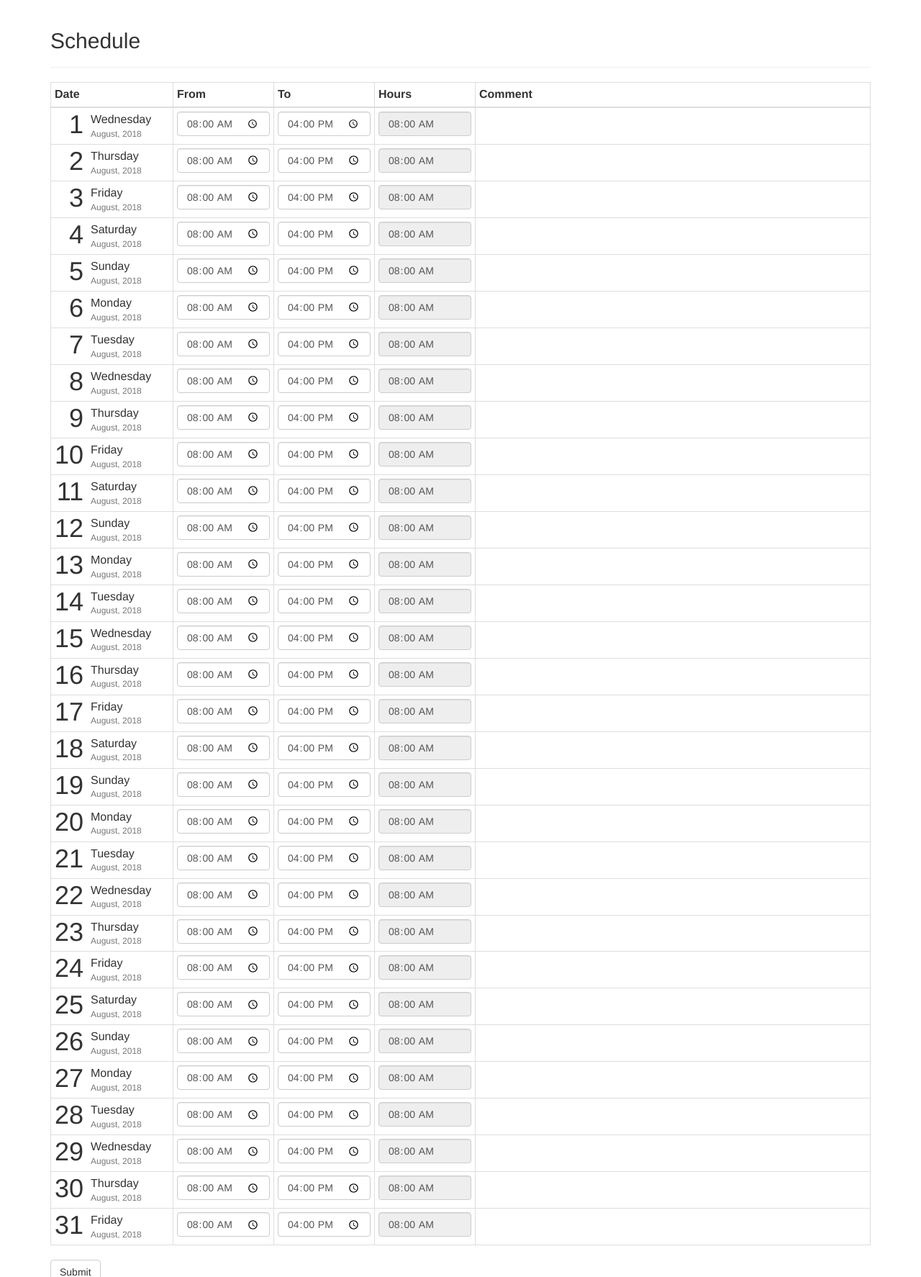
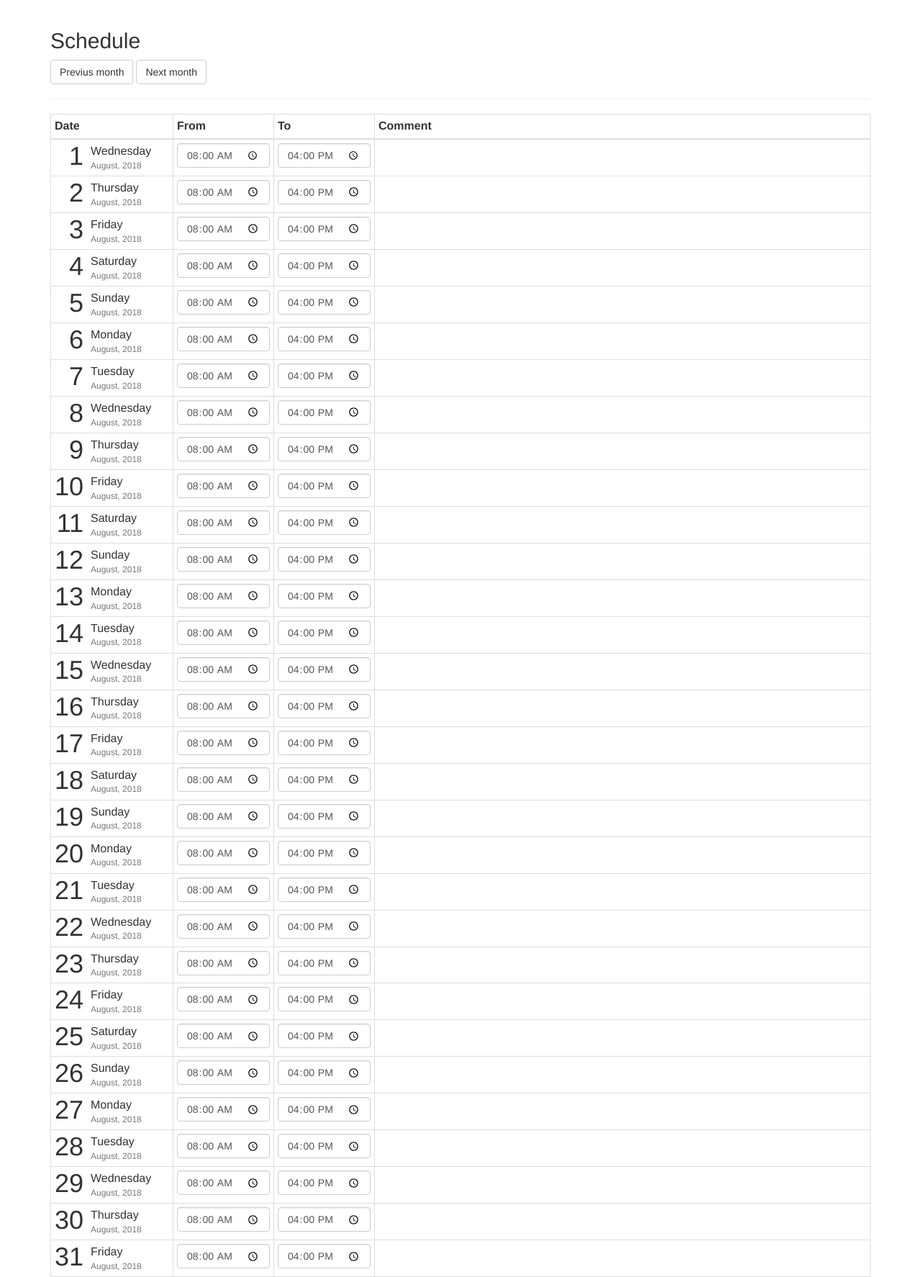
Before and after one commit to cmiacz/jquery-form, a Flask app: a page that uses templates/index.html in a window 1280 px wide. Shown: the part 52-1826 px from the top of the page at 72% size. Run offline with Flask 2, Linux system fonts and the light colour scheme; some libraries are stand-ins or nearby versions.

Commit message:
Added form data serialization and links for other months

```diff
--- a/app.py
+++ b/app.py
@@ -1,6 +1,6 @@
 # -*- coding: utf-8 -*-
 import datetime
-
+from dateutil import relativedelta
 from calendar import monthrange
 from flask import Flask, request, render_template
 
@@ -17,12 +17,17 @@ def get_dates(month):
 
 @app.route("/")
 def root():
-    month = request.args.get("month")
     try:
-        month = datetime.datetime.strptime(month, "%Y.%m")
+        current_month = datetime.datetime.strptime(request.args.get("month"), "%Y.%m")
     except (TypeError, ValueError):
-        month = datetime.datetime.today()
-    return render_template("index.html", dates=get_dates(month))
+        current_month = datetime.datetime.today()
+
+    return render_template(
+        "index.html",
+        dates=get_dates(current_month),
+        prev_month=current_month - relativedelta.relativedelta(months=1),
+        next_month=current_month + relativedelta.relativedelta(months=1),
+    )
 
 
 @app.route("/<path:path>")
@@ -32,7 +37,9 @@ def static_proxy(path):
 
 @app.route('/schedule', methods=['POST'])
 def transcribe():
-    print(request.json)
+    data = request.json
+    for date, time in data.items():
+        print("{}: {} - {}".format(date, time["from"], time["to"]))
     return "OK"
 
 
--- /dev/null
+++ b/requirements.txt
@@ -0,0 +1,2 @@
+flask
+python-dateutil
--- a/static/js/app.js
+++ b/static/js/app.js
@@ -1,3 +1,16 @@
+function getFormData() {
+    var data = {};
+    $("tr.time-entry").each(function() {
+        var date = $(this).find("input[name='date']").val();
+        var timeFrom = $(this).find("input[name='time-from']").val();
+        var timeTo = $(this).find("input[name='time-to']").val();
+        data[date] = {"from": timeFrom, "to": timeTo}
+        console.log(date);
+    });
+    return data;
+}
+
+
 $(document).ready(function() {
     $("form").submit(function(e){
         var form = $(this);
@@ -5,17 +18,7 @@ $(document).ready(function() {
             url   : form.attr("action"),
             type  : form.attr("method"),
             contentType: 'application/json;charset=UTF-8',
-            // TODO: schedule serialization
-            data  : JSON.stringify({
-                "2018-09-01": {
-                    "from": "8:00",
-                    "to": "16:00"
-                },
-                "2018-09-02": {
-                    "from": "9:00",
-                    "to": "17:00"
-                },
-            }),
+            data  : JSON.stringify(getFormData()),
             success: function(response){
                 alert(response);
             }
--- a/templates/index.html
+++ b/templates/index.html
@@ -19,6 +19,8 @@
   <div class="container">
 
     <h2>Schedule</h2>
+    <a href="/?month={{ prev_month.strftime("%Y.%m") }}" class="btn btn-default">Previus month</a>
+    <a href="/?month={{ next_month.strftime("%Y.%m") }}" class="btn btn-default">Next month</a>
     <hr />
 
     <form method="post" action="/schedule">
@@ -31,26 +33,23 @@
                 <th>Date</th>
                 <th>From</th>
                 <th>To</th>
-                <th>Hours</th>
                 <th>Comment</th>
               </tr>
             </thead>
             <tbody>
               {% for date in dates %}
-              <tr id="{{ date.strftime("%Y-%m-%d") }}">
+              <tr class="time-entry">
                 <td class="schedule-date" class="active" rowspan="1">
                   <div class="dayofmonth">{{ date.day }}</div>
                   <div class="dayofweek">{{ date.strftime("%A") }}</div>
                   <div class="shortdate text-muted">{{ date.strftime("%B") }}, {{ date.year }}</div>
+                  <input name="date" type="hidden" class="form-control" value="{{ date.strftime("%Y-%m-%d") }}">
                 </td>
                 <td class="schedule-time">
                   <input name="time-from" type="time" class="form-control" value="08:00">
                 </td>
                 <td class="schedule-time">
                   <input name="time-to" type="time" class="form-control time-to" value="16:00">
-                </td>
-                <td class="schedule-time">
-                  <input name="hours" type="time" class="form-control" value="08:00" readonly>
                 </td>
                 <td class="schedule-comment">
                 </td>
```
